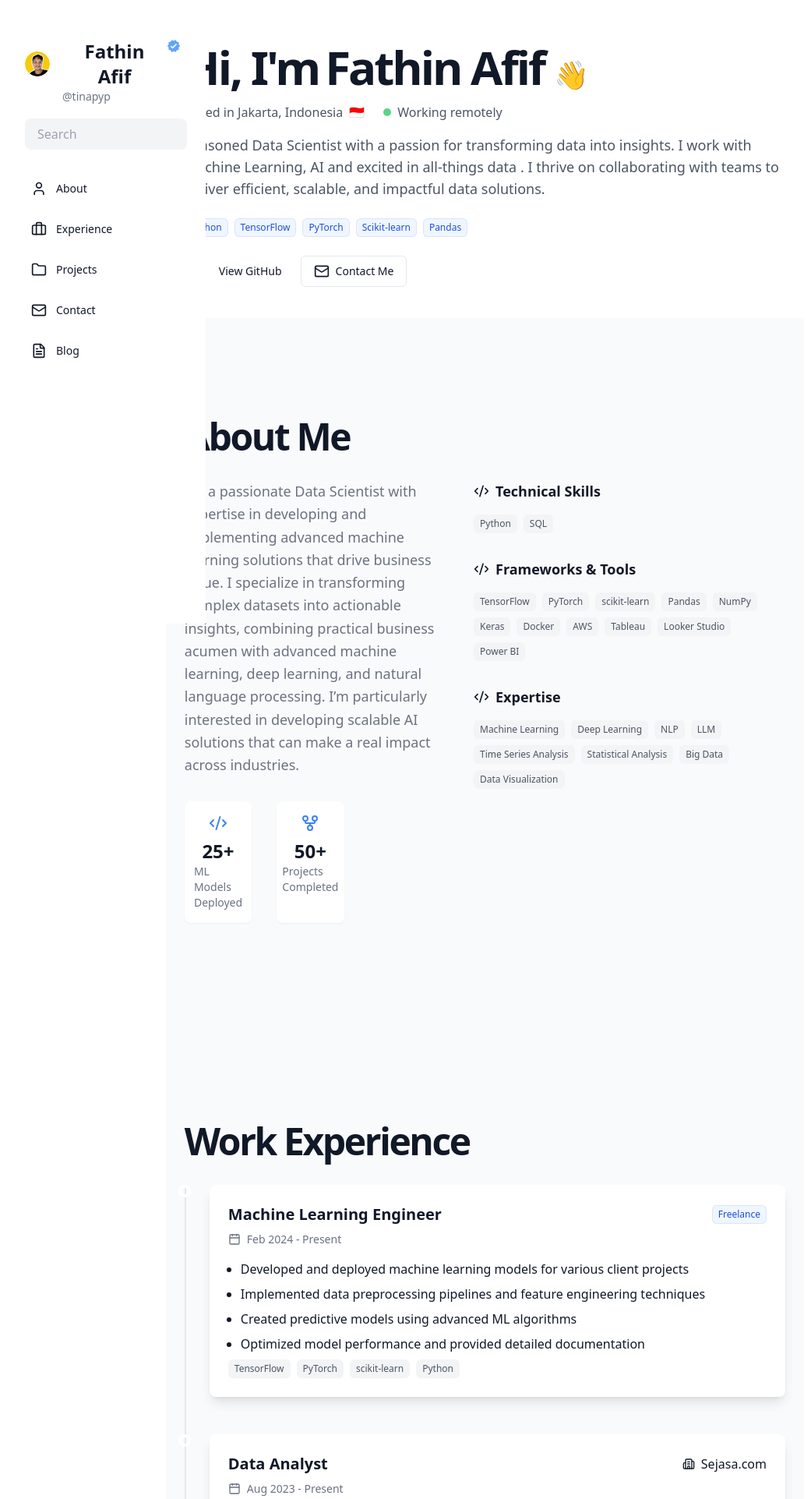
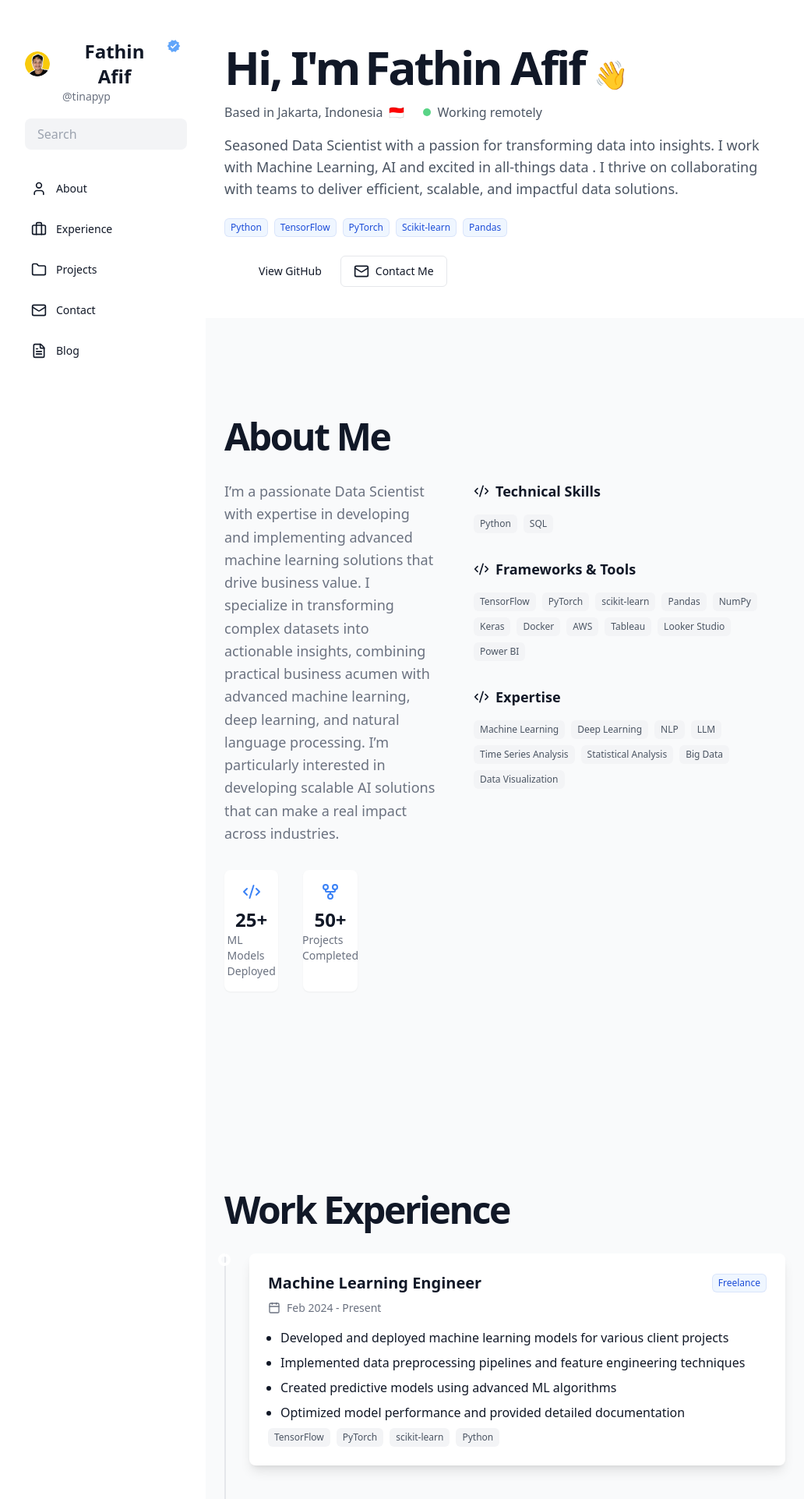
Before and after one commit to tinapyp/tinapyp.com, a FastAPI app: page / in a window 1280 px wide. Shown: the top 1923 px of the page at 78% size, without its empty margins (120-1161 px from the left). Run offline with FastAPI, Linux system fonts and the light colour scheme; some libraries are stand-ins or nearby versions.

Commit message:
fix padding

```diff
--- a/templates/base.html
+++ b/templates/base.html
@@ -21,7 +21,7 @@
     {% include 'components/header.html' %}
 
     <!-- Main Content -->
-    <main class="pt-24 lg:pl-[20%] lg:pt-4">
+    <main class="pt-24 lg:pl-[25%] lg:pt-4">
       {% block content %}
 
       {% endblock %}
```
Also changed, not shown: 2 other files.
